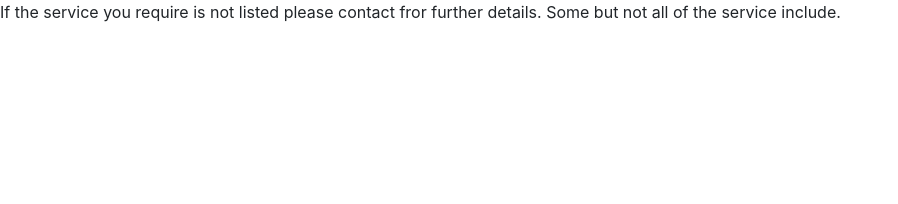
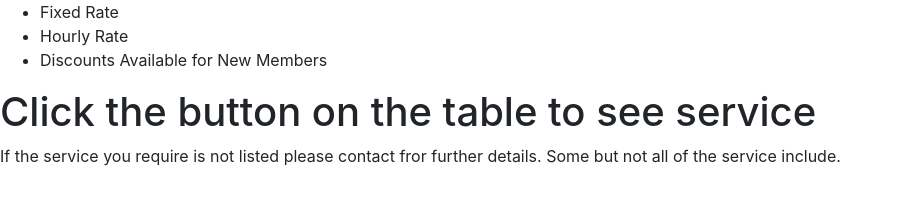
Before and after one commit to Sarah-ship/project0, a plain HTML site: page index.html in a window 1280 px wide. Shown: the whole page, without its empty margins (0-898 px from the left). Drawn offline with nearby package versions, Linux system fonts and the light colour scheme.

Commit message:
Add files via upload
Added the <h1> and the <ul>

```diff
--- a/index.html
+++ b/index.html
@@ -9,6 +9,14 @@
         <title>Technology Services</title>
     </head>
     <body>
+      <ul>
+          <li>Fixed Rate</li>
+          <li>Hourly Rate</li>
+          <li>Discounts Available for New Members</li>
+      </ul>
+
+      <h1>Click the button on the table to see service</h1>
+
         If the service you require is not listed please contact fror further details.
         Some but not all of the service include.
 
```
